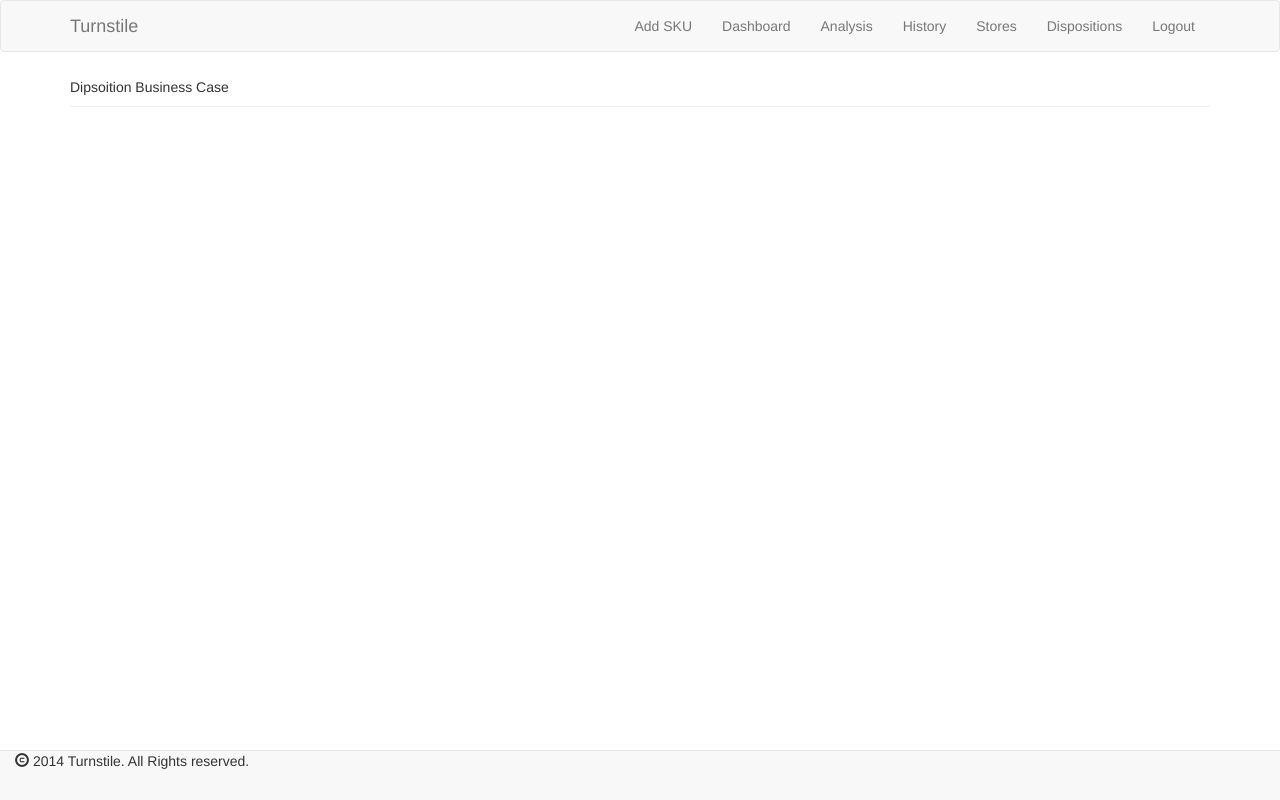
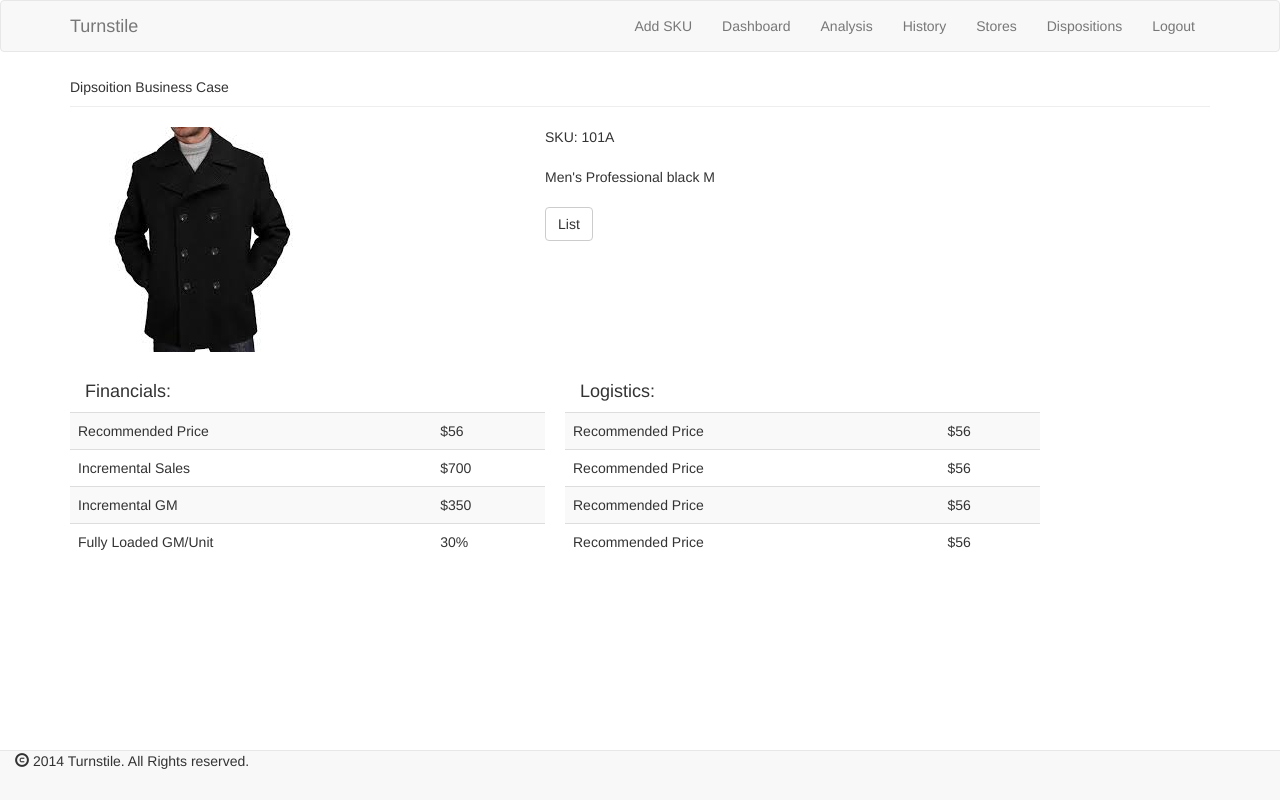
Before and after one commit to luckypupil/turnstile, a Flask app: page /disposition/profile in a window 1280 px wide. Run offline with Flask 2, Linux system fonts and the light colour scheme; some libraries are stand-ins or nearby versions.

Commit message:
coat imgs added, html updated

```diff
--- a/app/main/routes.py
+++ b/app/main/routes.py
@@ -66,6 +66,6 @@ def stores():
 def dispositions():
 	return render_template("main/dispositions.html",message='hello world!')
 
-@main.route('/disposition/<product>')
-def dispo_profile(product):
+@main.route('/disposition/profile')
+def dispo_profile():
 	return render_template("main/dispo_profile.html",message='hello world!')
--- a/app/static/css/styles.css
+++ b/app/static/css/styles.css
@@ -10,3 +10,10 @@
 .top-buffer {
 	margin-top: 20px;
 }
+.left-buffer {
+	margin-left: 20px;
+}
+
+.dispoP {
+	width: 50%;
+}
--- a/app/templates/base.html
+++ b/app/templates/base.html
@@ -24,8 +24,8 @@
             <ul class="nav navbar-nav navbar-right">
                 <li><a href="{{ url_for('admin.add_prod') }}">Add SKU</a></li>
                 <li><a href="{{ url_for('main.dashboard') }}">Dashboard</a></li>
-                <li><a href="{{ url_for('main.analysis') }}">Analysis</a></li>
-                <li><a href="{{ url_for('main.history') }}">History</a></li>
+                <li><a href="#">Analysis</a></li>
+                <li><a href="#">History</a></li>
                 <li><a href="{{ url_for('main.stores') }}">Stores</a></li>
                 <li><a href="{{ url_for('main.dispositions') }}">Dispositions</a></li>
                 <li><a href="#">Logout</a></li>
--- a/app/templates/main/dispo_profile.html
+++ b/app/templates/main/dispo_profile.html
@@ -1,5 +1,68 @@
 {% extends "base.html" %}
 {% block pagelabel %}Dipsoition Business Case{% endblock %}
 {% block page_content %}
-
+<div class="col-md-12">
+	<div class="row">
+		<div class="col-md-5">
+			<img src="{{ url_for('static',filename='img/coat1.jpeg') }}">
+		</div>
+		<div class="col-md-6">
+			<div class="row">
+				{{ 'SKU: 101A' }}
+			</div>
+			<div class="row top-buffer">
+				{{ " Men's Professional black M" }}
+			</div>
+			<div class="row top-buffer">
+				<button type="submit" class="btn btn-default">List</button>
+			</div>
+		</div>
+	</div>
+	<div class="row top-buffer">
+		<div class="col-md-5">
+			<h4>Financials:</h4>
+		<div class="row table-responsive">
+			<table class="table table-striped">
+				<tr>
+					<td>Recommended Price</td>
+					<td>{{ '$56' }}</td>
+				</tr>
+				<tr>
+					<td>Incremental Sales</td>
+					<td>{{ '$700' }}</td>
+				</tr>
+				<tr>
+					<td>Incremental GM</td>
+					<td>{{ '$350' }}</td>
+				</tr>
+				<tr>
+					<td>Fully Loaded GM/Unit</td>
+					<td>{{ '30%' }}</td>
+				</tr>
+			</table>
+		</div>
+		</div>
+		<div class="col-md-5 left-buffer">
+			<h4>Logistics:</h4>
+		<div class="row table-responsive">
+			<table class="table table-striped">
+				<tr>
+					<td>Recommended Price</td>
+					<td>{{ '$56' }}</td>
+				</tr>
+				<tr>
+					<td>Recommended Price</td>
+					<td>{{ '$56' }}</td>
+				</tr>
+				<tr>
+					<td>Recommended Price</td>
+					<td>{{ '$56' }}</td>
+				</tr>
+				<tr>
+					<td>Recommended Price</td>
+					<td>{{ '$56' }}</td>
+				</tr>
+			</table>
+	</div>
+</div>
 {% endblock %}
```
Also changed, not shown: app/templates/main/dispositions.html (+9 -2 lines), app/static/img/coat1.jpeg (added), app/static/img/coat2.jpeg (added), app/static/img/coat3.jpeg (added).
